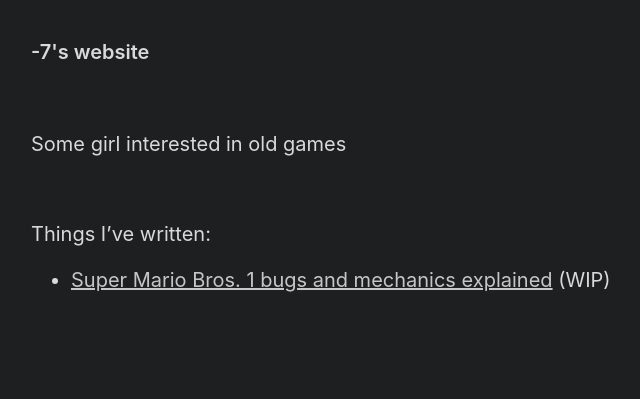
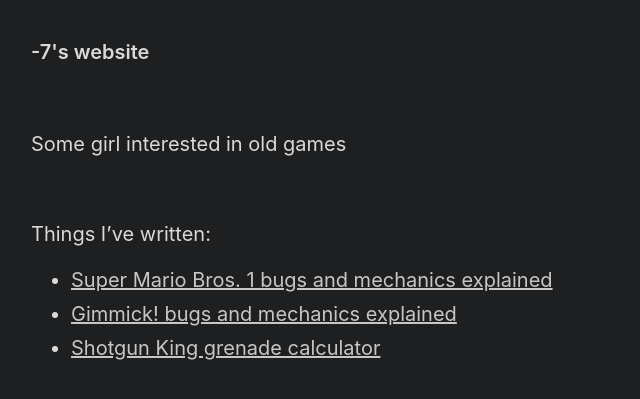
Before and after one commit to negative-seven/negative-seven.github.io, a Jekyll site: the page built from index.md, in a window 1280 px wide. Shown: the top 399 px of the page, without its empty margins (273-913 px from the left). Built offline with Jekyll 4.4.1, drawn with Linux system fonts in a browser that asks for light colours.

Commit message:
Update main page to include all subpages

```diff
--- a/Gemfile
+++ b/Gemfile
@@ -6,3 +6,5 @@ gem "jekyll-paginate"
 gem "jekyll-seo-tag"
 
 gem "wdm", ">= 0.1.0" if Gem.win_platform?
+
+gem "webrick", "~> 1.7"
--- a/index.md
+++ b/index.md
@@ -7,4 +7,6 @@ Some girl interested in old games
 \
 \
 Things I've written:
-- [Super Mario Bros. 1 bugs and mechanics explained](/smb1explained) (WIP)
+- [Super Mario Bros. 1 bugs and mechanics explained](/smb1explained)
+- [Gimmick! bugs and mechanics explained](/gimmick)
+- [Shotgun King grenade calculator](/skgrenade)
```
Also changed, not shown: Gemfile.lock.
